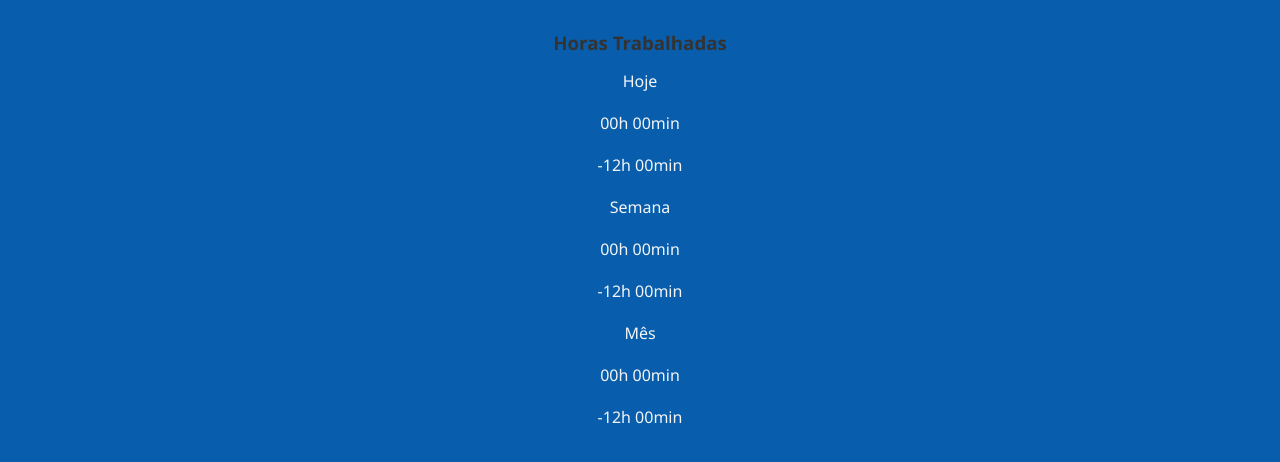
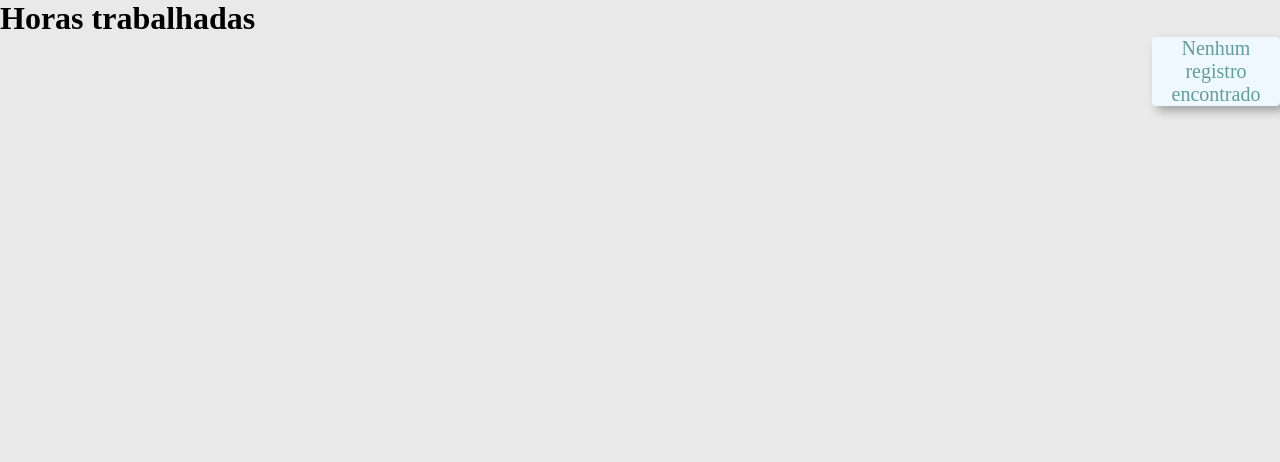
Before and after one commit to luizfrz/Point-work, a React (Vite) app: page /workedhours in a window 1280 px wide. Shown: the top 462 px of the page. Built offline with nearby package versions, Linux system fonts and the light colour scheme.

Commit message:
update: adjust folder, component, files

```diff
--- a/index.html
+++ b/index.html
@@ -7,6 +7,6 @@
   </head>
   <body>
     <div id="root"></div>
-    <script type="module" src="/src/main.jsx"></script>
+    <script type="module" src="./src/main.jsx"></script>
   </body>
 </html>
--- a/src/App.jsx
+++ b/src/App.jsx
@@ -1,47 +1,15 @@
 import { useState } from 'react'
-import { useNavigate, Routes, Route } from 'react-router-dom'
-import Clock from './components/Clock'
+import { Routes, Route } from 'react-router-dom'
+import Home from './pages/home.jsx'
 import WorkedHours from './components/WorkedHours'
-import "./styles/App.css"
 
-function Home() {
+function App() {
   const [records, setRecords] = useState([])
-  const navigate = useNavigate()
-
-  const formatTime = (date) => date.toLocaleTimeString('pt-BR')
-  const Cleanall = () => setRecords([])
-  const addRecord = (type) => setRecords(prev => [...prev, { type, time: new Date() }])
 
   return (
-    <div>
-      <h2>Point Work <Clock /></h2>
-      <span>Bem vindo ao Point work, Registre seu ponto!</span>
-      <div>
-        <button onClick={() => addRecord('entrada')}>Entrada</button>
-        <button onClick={() => addRecord('pausa')}>Pausa</button>
-        <button onClick={() => addRecord('saída')}>Saída</button>
-        <button className='Cleanregister' onClick={Cleanall}>Limpar Registros</button>
-        <button onClick={() => navigate('/workedhours')}>Horas Trab</button>
-      </div>
-      <h3>Registros de pontos</h3>
-      {records.length > 0 && (
-        <ul>
-          {records.map((record, index) => (
-            <li key={index} className={record.type === 'entrada' ? 'entrada' : record.type === 'pausa' ? 'pausa' : 'saida'}>
-              {record.type === 'entrada' ? 'Entrada' : record.type === 'pausa' ? 'Pausa' : 'Saída'} - {formatTime(record.time)}
-            </li>
-          ))}
-        </ul>
-      )}
-    </div>
-  )
-}
-
-function App() {
-  return (
     <Routes>
-      <Route path="/" element={<Home />} />
-      <Route path="/workedhours" element={<WorkedHours records={[]} />} />
+      <Route path="/" element={<Home records={records} setRecords={setRecords} />} />
+      <Route path="/workedhours" element={<WorkedHours records={records} />} />
     </Routes>
   )
 }
--- a/src/components/WorkedHours.jsx
+++ b/src/components/WorkedHours.jsx
@@ -1,84 +1,20 @@
-const DAILY_GOAL_MS = 12 * 3600000
-
-export default function WorkedHours({ records }) {
-  const calcWorked = (recs) => {
-    let total = 0
-    let lastEntrada = null
-
-    for (const r of recs) {
-      if (r.type === 'entrada') {
-        lastEntrada = r.time
-      } else if ((r.type === 'saída' || r.type === 'pausa') && lastEntrada) {
-        total += r.time - lastEntrada
-        lastEntrada = null
-      }
-    }
-    if (lastEntrada) total += new Date() - lastEntrada
-    return total
-  }
-
-  const filterByPeriod = (period) => {
-    const now = new Date()
-    return records.filter(r => {
-      const d = new Date(r.time)
-      if (period === 'day') return d.toDateString() === now.toDateString()
-      if (period === 'week') {
-        const startOfWeek = new Date(now)
-        startOfWeek.setDate(now.getDate() - now.getDay())
-        startOfWeek.setHours(0, 0, 0, 0)
-        return d >= startOfWeek
-      }
-      if (period === 'month') return d.getMonth() === now.getMonth() && d.getFullYear() === now.getFullYear()
-    })
-  }
-
-  const fmt = (ms) => {
-    const abs = Math.abs(ms)
-    const h = Math.floor(abs / 3600000)
-    const m = Math.floor((abs % 3600000) / 60000)
-    return `${ms < 0 ? '-' : '+'}${String(h).padStart(2, '0')}h ${String(m).padStart(2, '0')}min`
-  }
-
-  const fmtWorked = (ms) => {
-    const h = Math.floor(ms / 3600000)
-    const m = Math.floor((ms % 3600000) / 60000)
-    return `${String(h).padStart(2, '0')}h ${String(m).padStart(2, '0')}min`
-  }
-
-  const countDays = (recs) => {
-    const days = new Set(recs.map(r => new Date(r.time).toDateString()))
-    return days.size || 1
-  }
-
-  const calcBalance = (period) => {
-    const recs = filterByPeriod(period)
-    const worked = calcWorked(recs)
-    const expected = DAILY_GOAL_MS * countDays(recs)
-    return worked - expected
-  }
-
-  const periods = [
-    { label: 'Hoje', key: 'day' },
-    { label: 'Semana', key: 'week' },
-    { label: 'Mês', key: 'month' },
-  ]
+function WorkedHours({ records }) {
   return (
-    <div className="worked-hours">
-      <h3>Horas Trabalhadas</h3>
-      <div className="worked-grid">
-        {periods.map(({ label, key }) => {
-          const balance = calcBalance(key)
-          return (
-            <div key={key} className="worked-card">
-              <span className="worked-label">{label}</span>
-              <span className="worked-value">{fmtWorked(calcWorked(filterByPeriod(key)))}</span>
-              <span className={`balance ${balance >= 0 ? 'positive' : 'negative'}`}>
-                {fmt(balance)}
-              </span>
-            </div>
-          )
-        })}
-      </div>
+    <div>
+      <h1>Horas trabalhadas</h1>
+      {records.length > 0 ? (
+        <ul>
+          {records.map((record, index) => (
+            <li key={index}>
+              {record.type} - {record.time.toLocaleTimeString('pt-BR')}
+            </li>
+          ))}
+        </ul>
+      ) : (
+        <p>Nenhum registro encontrado</p>
+      )}
     </div>
   )
 }
+
+export default WorkedHours
--- a/src/main.jsx
+++ b/src/main.jsx
@@ -2,7 +2,7 @@ import { StrictMode } from 'react'
 import { BrowserRouter, Routes, Route } from 'react-router-dom'
 import { createRoot } from 'react-dom/client'
 import "./styles/App.css";
-import App from './App.jsx'
+import App from "./App.jsx"
 
 createRoot(document.getElementById('root')).render(
   <StrictMode>
--- /dev/null
+++ b/src/pages/home.jsx
@@ -0,0 +1,41 @@
+import { useNavigate } from 'react-router-dom'
+import Clock from '../components/Clock'
+import { FaRegClock } from "react-icons/fa"
+import "../styles/App.css"
+
+function Home({ records, setRecords }) {
+  const navigate = useNavigate()
+
+  const formatTime = (date) => date.toLocaleTimeString('pt-BR')
+  const Cleanall = () => setRecords([])
+  const addRecord = (type) => setRecords(prev => [...prev, { type, time: new Date() }])
+
+  return (
+    <div>
+      <div className='container'>
+      <h1>Point Work <FaRegClock />  </h1>
+       </div>
+        <div className='Button-point'>
+         <p> <Clock /> </p>
+         <span>Registre seu ponto</span>
+         <br/>
+        <button onClick={() => addRecord('entrada')} className='pointInitial'>Entrada</button>
+        <button onClick={() => addRecord('pausa')} className='pointPause'>Pausa</button>
+        <button onClick={() => addRecord('saída')} className='pointExit'>Saída</button>
+        <button onClick={() => navigate('/workedhours')}>Ver Horas</button>
+      </div>
+      <h3>Registros de pontos</h3>
+      {records.length > 0 && (
+        <ul>
+          {records.map((record, index) => (
+            <li key={index} className={record.type === 'entrada' ? 'entrada' : record.type === 'pausa' ? 'pausa' : 'saida'}>
+              {record.type === 'entrada' ? 'Entrada' : record.type === 'pausa' ? 'Pausa' : 'Saída'} - {formatTime(record.time)}
+            </li>
+          ))}
+        </ul>
+      )}
+    </div>
+  )
+}
+
+export default Home
--- a/src/styles/App.css
+++ b/src/styles/App.css
@@ -1,98 +1,71 @@
-* {
-  margin: 0;
-  padding: 0;
-  box-sizing: border-box;
+*{
+    padding: 0%;
+    margin: 0%;
+    box-sizing: border-box;
 }
-body {
-  background-color: rgb(8, 94, 173);
-  min-height: 100vh;
-  font-family: 'Segoe UI', Tahoma, Geneva, Verdana, sans-serif;
+body{
+    background-color: rgb(233, 233, 233);
 }
-h1, h2 {
-  text-align: center;
-  color: #fff;
-  margin: 20px 0;
+.container{
+    background-color: aliceblue;
+    font-size: 15px;
+    text-align: center;
+    box-shadow: 5px 5px 10px rgba(0, 0, 0, 0.3);
+    color: cadetblue;
+    font-family: 'Segoe UI', Tahoma, Geneva, Verdana, sans-serif;
 }
-h3 {
-  color: #333;
-  margin-top: 30px;
-  margin-bottom: 15px;
+p{
+    color: black;
+    background-color: aliceblue;
+    width: 10%;
+    color: cadetblue;
+    text-align: center;
+    font-size: 20px;
+    box-shadow: 5px 5px 10px rgba(0, 0, 0, 0.3);
+    border-radius: 4px;
+    border: none;
+    margin-left: 90%;
 }
-span {
-  display: block;
-  text-align: center;
-  font-size: 20px;
-  color: whitesmoke;
-  margin-bottom: 20px;
-  font-size: 16px;
+.pointInitial{
+    background-color: rgb(128, 157, 182);
+    font-size: 20px;
+    margin: 20px;
+    font-family: 'Franklin Gothic Medium', 'Arial Narrow', Arial, sans-serif;
+    border: none;
+    padding: 5px;
+    border-radius: 5px;
+    color: azure;
+    margin-left: 43%;
+    cursor: pointer;
 }
-
-input {
-  display: block;
-  margin: 0 auto 20px;
-  padding: 12px 15px;
-  width: 90%;
-  max-width: 400px;
-  border: 2px solid #ddd;
-  border-radius: 8px;
-  font-size: 14px;
-  transition: border-color 0.3s;
+.pointInitial:hover{
+    background-color: rgb(148, 184, 214);
 }
-
-input:focus {
-  outline: none;
-  border-color: #667eea;
+.pointPause{
+    background-color: rgb(128, 157, 182);
+    font-size: 20px;
+    margin: 20px;
+    font-family: 'Franklin Gothic Medium', 'Arial Narrow', Arial, sans-serif;
+    border: none;
+    padding: 5px;
+    border-radius: 5px;
+    color: azure;
+    cursor: pointer;
 }
-
-button {
-  background-color: #667eea;
-  color: white;
-  border: none;
-  padding: 12px 20px;
-  margin: 8px;
-  border-radius: 8px;
-  font-size: 14px;
-  font-weight: 600;
-  cursor: pointer;
-  transition: background-color 0.3s;
+.pointPause:hover{
+    background-color: rgb(148, 184, 214);
 }
-button:hover {
-  background-color: #764ba2;
+.pointExit{
+    background-color: rgb(128, 157, 182);
+    font-size: 20px;
+    margin: 20px;
+    font-family: 'Franklin Gothic Medium', 'Arial Narrow', Arial, sans-serif;
+    border: none;
+    padding: 5px;
+    border-radius: 5px;
+    color: azure;
+    cursor: pointer;
 }
-.Cleanregister {
-  background-color: #e74c3c;
+.pointExit:hover{
+    background-color: rgb(148, 184, 214);
 }
-.Cleanregister:hover {
-  background-color: #c0392b;
-}
-ul {
-  list-style: none;
-  max-width: 600px;
-  margin: 0 auto;
-}
-li {
-  padding: 12px 15px;
-  margin: 8px 0;
-  border-radius: 8px;
-  font-weight: 500;
-  box-shadow: 0 2px 4px rgba(0, 0, 0, 0.1);
-}
-.entrada {
-  background-color: #d4edda;
-  color: #155724;
-  border-left: 4px solid #28a745;
-}
-
-.saida {
-  background-color: #f8d7da;
-  color: #721c24;
-  border-left: 4px solid #dc3545;
-}
- .pausa {
-  background-color: #fff3cd;
-  color: #856404;
-  border-left: 4px solid #ffc107;
-}
-div {
-  text-align: center;
-}
```
Also changed, not shown: src/WorkedHours.jsx (deleted, +0 -13 lines), src/components/Clear.jsx (added, +13 -0 lines).
